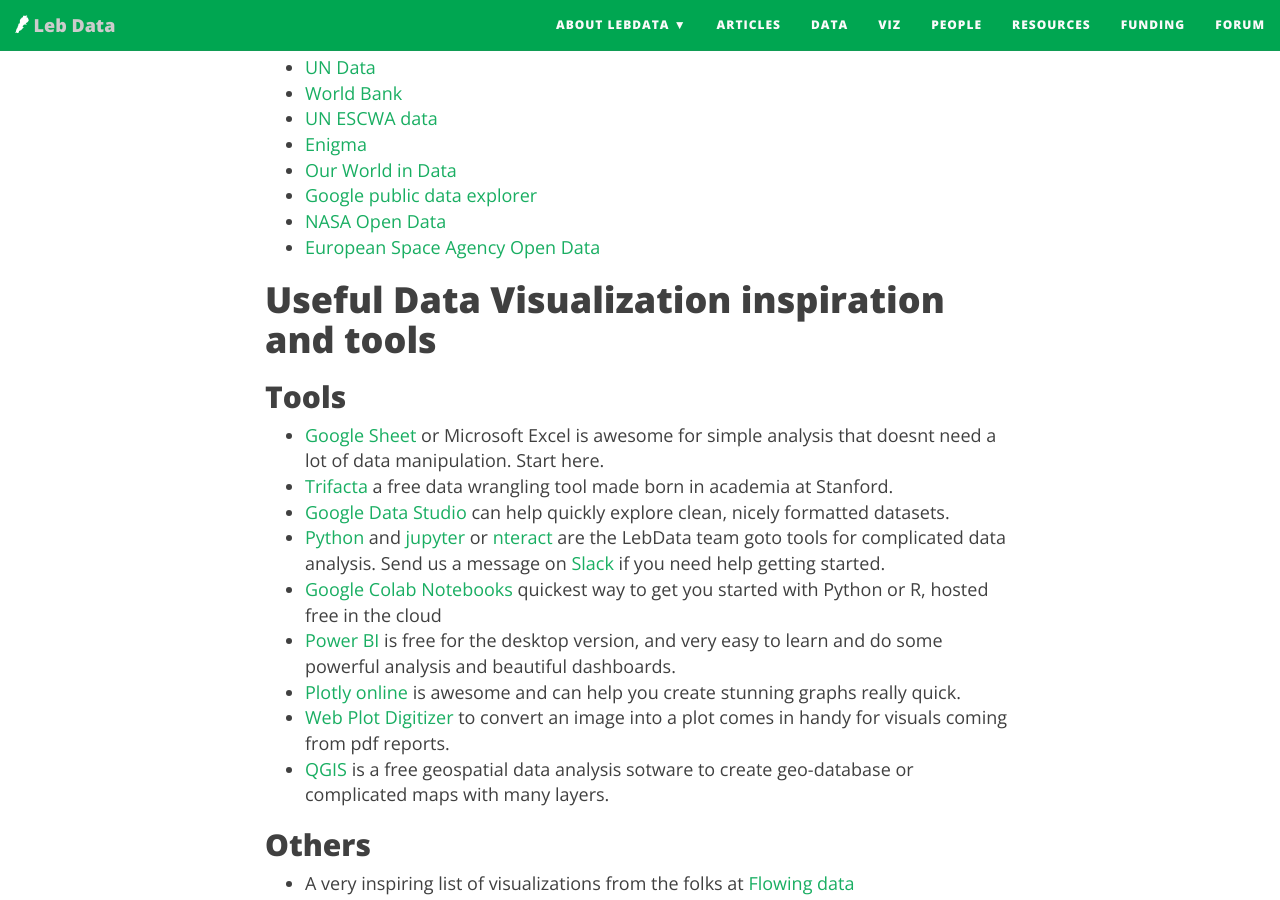
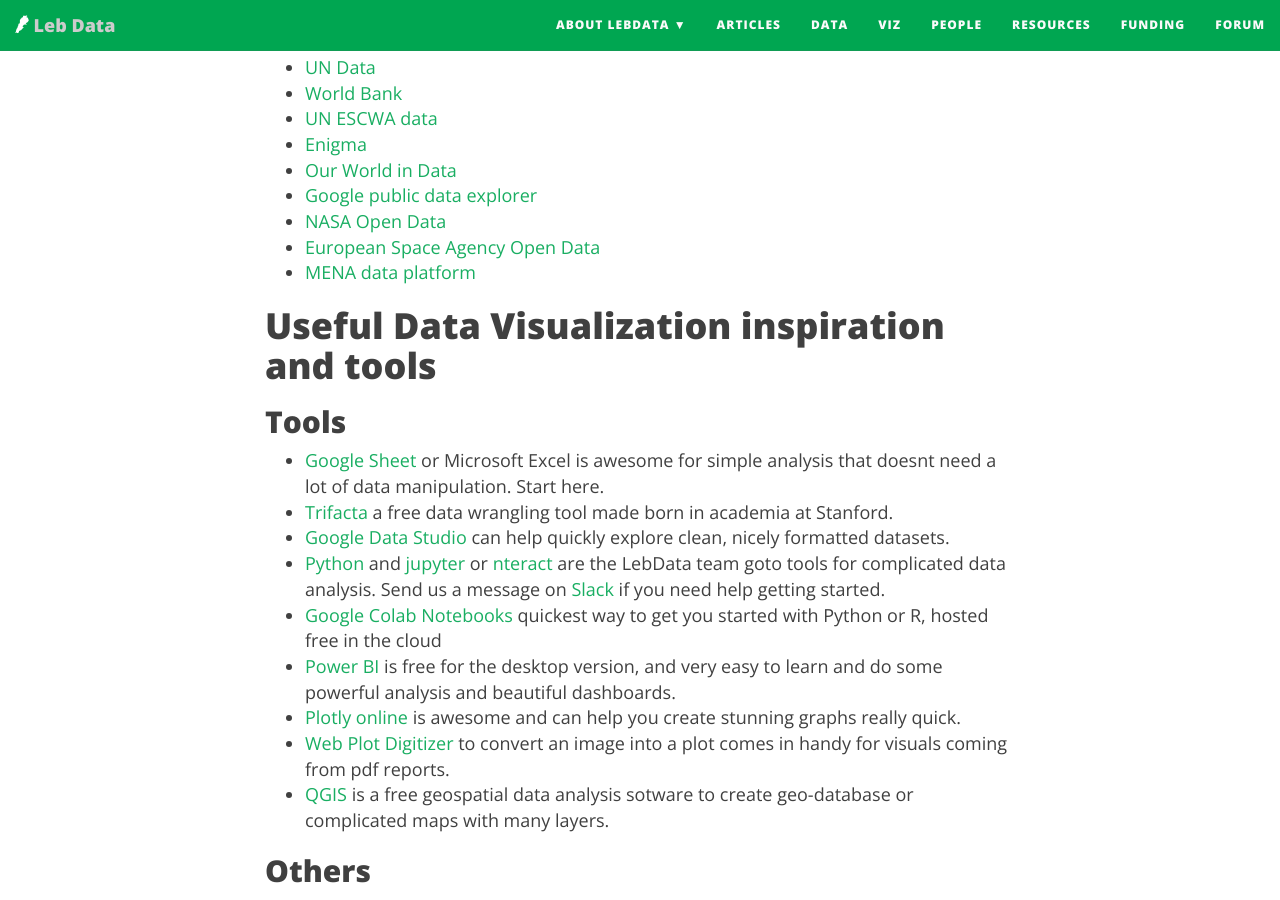
Before and after one commit to alitarraf/lebdata, a Jekyll site: the page built from resources.md, in a window 1280 px wide and 900 px high, scrolled down 900 px. Built offline with Jekyll 4.4.1, drawn with Linux system fonts in a browser that asks for light colours; nearby versions of some CDN libraries; some web fonts are replaced.

Commit message:
added open mena data

```diff
--- a/resources.md
+++ b/resources.md
@@ -24,6 +24,7 @@
 - [Google public data explorer](https://www.google.com/publicdata/directory#!)
 - [NASA Open Data](https://data.nasa.gov/)
 - [European Space Agency Open Data](http://open.esa.int/)
+- [MENA data platform](http://menadata.net/public/)
 
 # Useful Data Visualization inspiration and tools
 
```
Also changed, not shown: img/logo.png.
